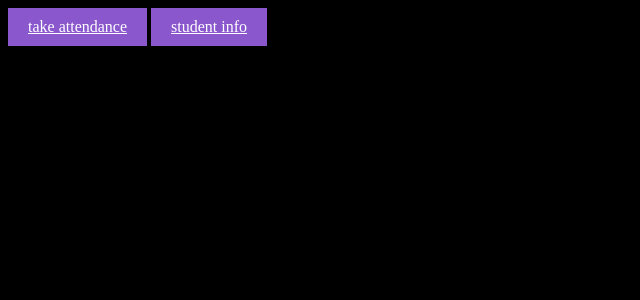
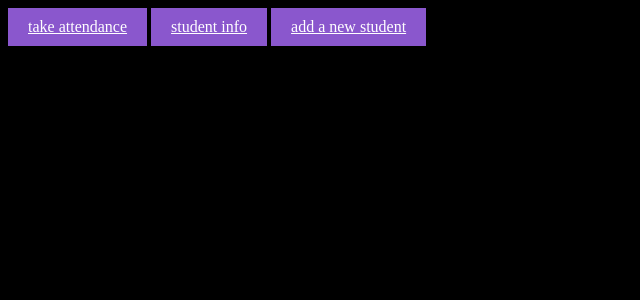
Before and after one commit to localrice/dalton-attendance, a Flask app: page / in a window 1280 px wide. Shown: the top 300 px of the page, without its empty margins (0-640 px from the left). Run offline with Flask 3, Linux system fonts and the light colour scheme.

Commit message:
added a link to '/addStudents' in the '/' page

```diff
--- a/templates/index.html
+++ b/templates/index.html
@@ -12,5 +12,8 @@
     <div class="button">
       <a href="/students">student info</a>
     </div>
+    <div class="button">
+      <a href="/addStudents">add a new student</a>
+    </div>
   </body>
 </html>
```
